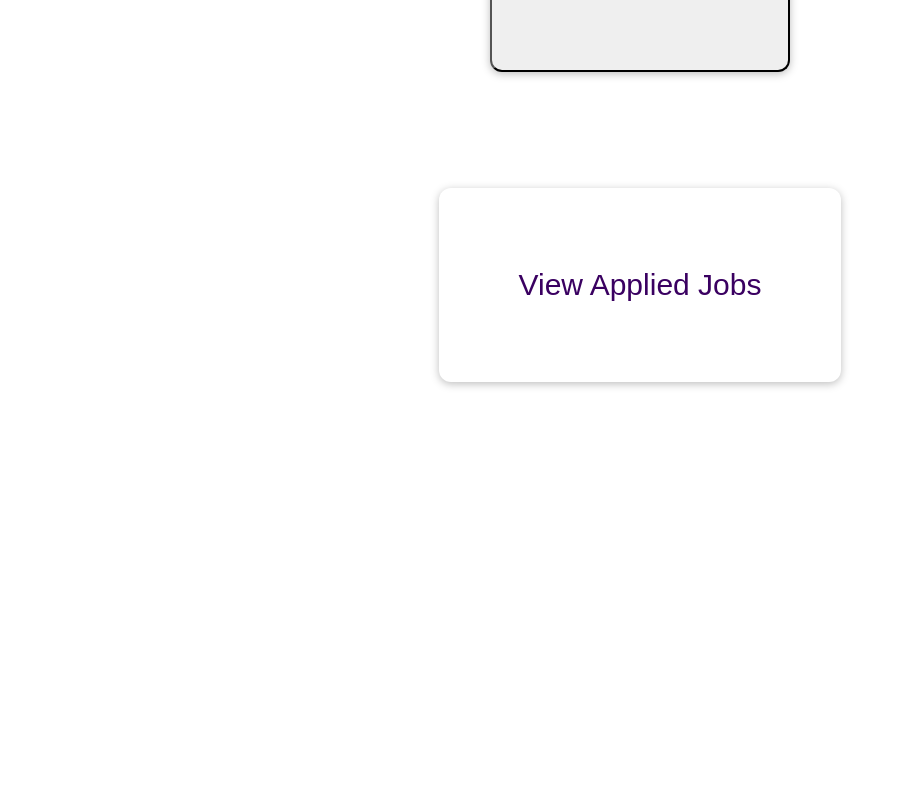
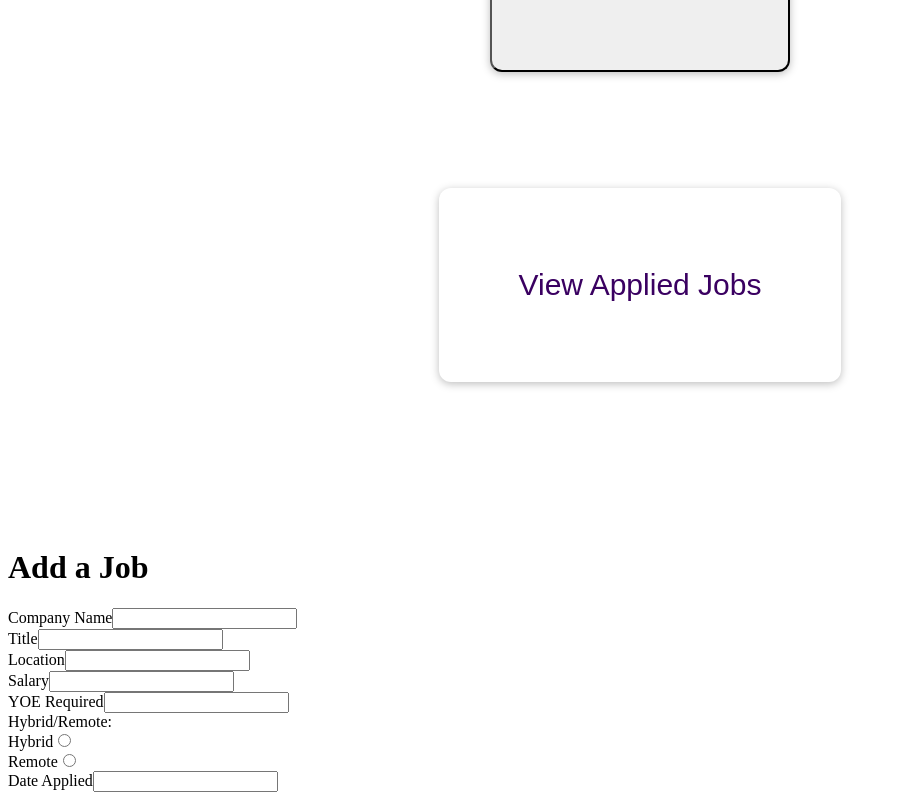
Before and after one commit to gautam0611/BookManager, a Vue app in the folder Frontend/: page / in a window 1280 px wide. Shown: the part 360-1160 px from the top of the page, without its empty margins (0-900 px from the left). Before the commit the page ends 896 px from the top, so only its background shows below. Built offline with nearby package versions, Linux system fonts and the light colour scheme; the HTML template or start-up script is replaced by a standard one.

Commit message:
add a job input form

```diff
--- a/Frontend/src/components/Jobs/AddAJob.vue
+++ b/Frontend/src/components/Jobs/AddAJob.vue
@@ -0,0 +1,48 @@
+<template>
+  <form>
+    <h1>Add a Job</h1>
+    <div class="form-control">
+      <label for="company-name">Company Name</label>
+      <input id="company-name" type="text">
+    </div>
+    <div class="form-control">
+      <label for="title">Title</label>
+      <input id="title" type="text">
+    </div>
+    <div class="form-control">
+      <label for="location">Location</label>
+      <input id="location" type="text">
+    </div>
+    <div class="form-control">
+      <label for="salary">Salary</label>
+      <input id="salary" type="text">
+    </div>
+    <div class="form-control">
+      <label for="yoe">YOE Required</label>
+      <input id="yoe" type="text">
+    </div>
+    <div class="form-control">
+      <label for="hybrid/remote">Hybrid/Remote:</label>
+      <div>
+        <label for="hybrid">Hybrid</label>
+        <input id="hybrid" type="radio">
+      </div>
+      <div>
+        <label for="remote">Remote</label>
+        <input id="remote" type="radio">
+      </div>
+    </div>
+    <div class="form-control">
+      <label for="date-applied">Date Applied</label>
+      <input id="date-applied" type="text">
+    </div>
+  </form>
+</template>
+
+<style scoped>
+input[type='radio'] {
+  display: inline-block;
+  width: auto;
+  margin-right: 1rem;
+}
+</style>
```
Also changed, not shown: Frontend/src/components/Jobs/TheJobs.vue (+5 -5 lines).
